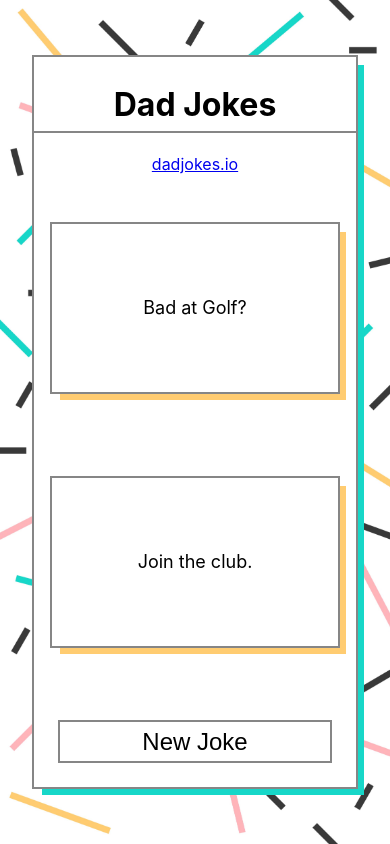
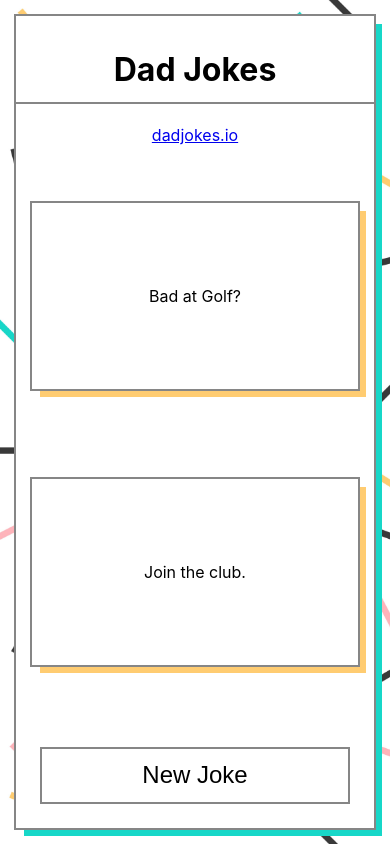
Before and after one commit to beemanbp03/dad-jokes, a React (Create React App) app: page / in a window 390 px wide. Built offline with nearby package versions, Linux system fonts and the light colour scheme.

Commit message:
adjusted some css to make mobile view work better

```diff
--- a/src/components/JokeDisplay/Joke.css
+++ b/src/components/JokeDisplay/Joke.css
@@ -5,8 +5,8 @@
     justify-content: center;
     flex-wrap: wrap;
     align-items: center;
-    line-height: 18px;
-    font-size: 18px;
+    line-height: 16px;
+    font-size: 16px;
     padding: 1em;
     margin: 2em 1em 2em 1em;
     width: 100%;
--- a/src/components/UI/Button.css
+++ b/src/components/UI/Button.css
@@ -2,8 +2,10 @@ button {
     border: 2px solid rgb(134, 134, 134);;
     background-color: white;
     width: 100%;
-    line-height: 24px;
+    line-height: 18px;
     font-size: 24px;
+    padding-top: 5px;
+    padding-bottom: 5px;
     margin: 1em;
 }
 
@@ -19,7 +21,7 @@ button:active {
 
     button {
         width: 50%;
-        box-shadow: 10px 10px #FFB4B9;
+        box-shadow: 8px 8px #FFB4B9;
     }
 
     button:hover {
--- a/src/components/UI/Card.css
+++ b/src/components/UI/Card.css
@@ -10,8 +10,8 @@
     flex-direction: row;
     flex-wrap: wrap;
     justify-content: center;
-    width: 90%;
-    height: 90%;
+    width: 100%;
+    height: 100%;
 }
 
 h1 {
```
